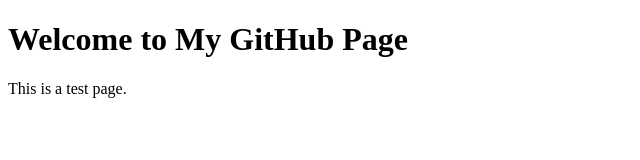
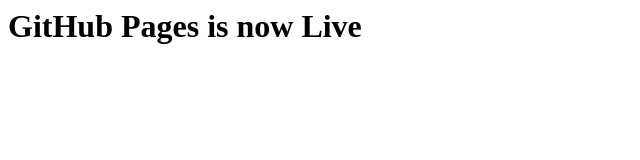
Before and after one commit to MickeyChaps/My-GitHub-Page, a plain HTML site: page index.html in a window 1280 px wide. Shown: the whole page, without its empty margins (0-640 px from the left). Drawn offline with Linux system fonts and the light colour scheme.

Commit message:
Added index.html for GitHub Pages

```diff
--- a/index.html
+++ b/index.html
@@ -1,10 +1 @@
-<!DOCTYPE html>
-<html>
-<head>
-    <title>My GitHub Page</title>
-</head>
-<body>
-    <h1>Welcome to My GitHub Page</h1>
-    <p>This is a test page.</p>
-</body>
-</html>
+<h1>GitHub Pages is now Live</h1>
```
